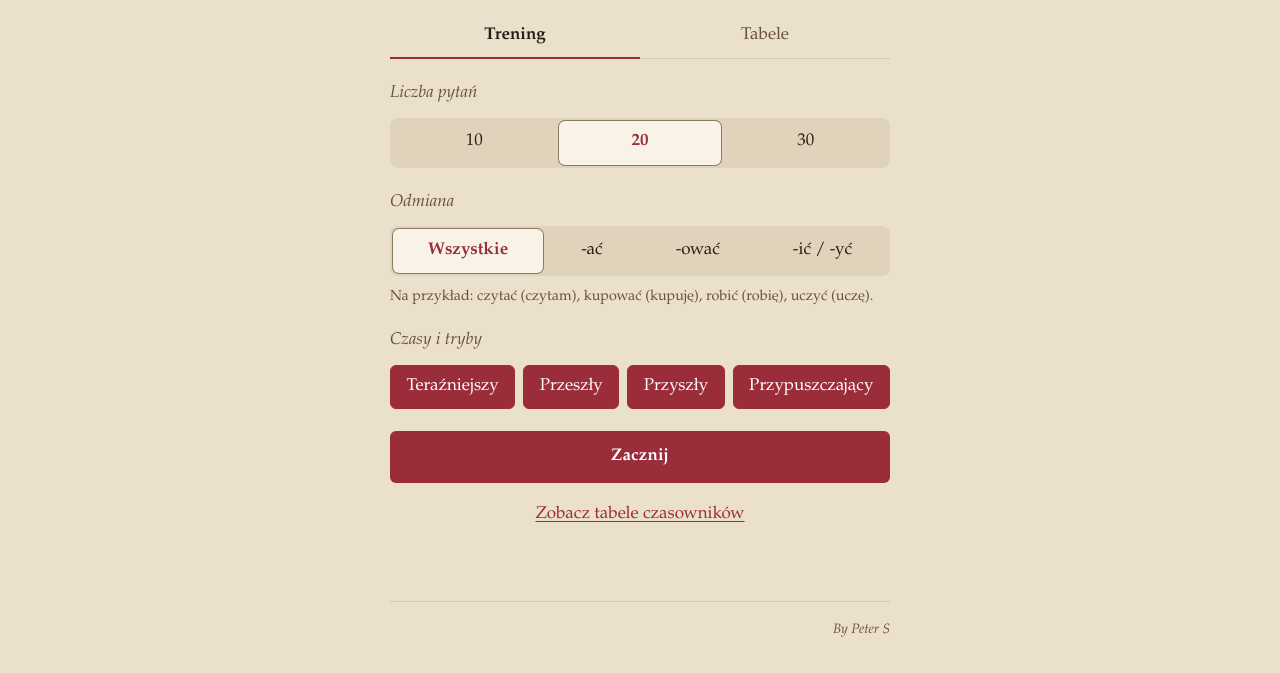
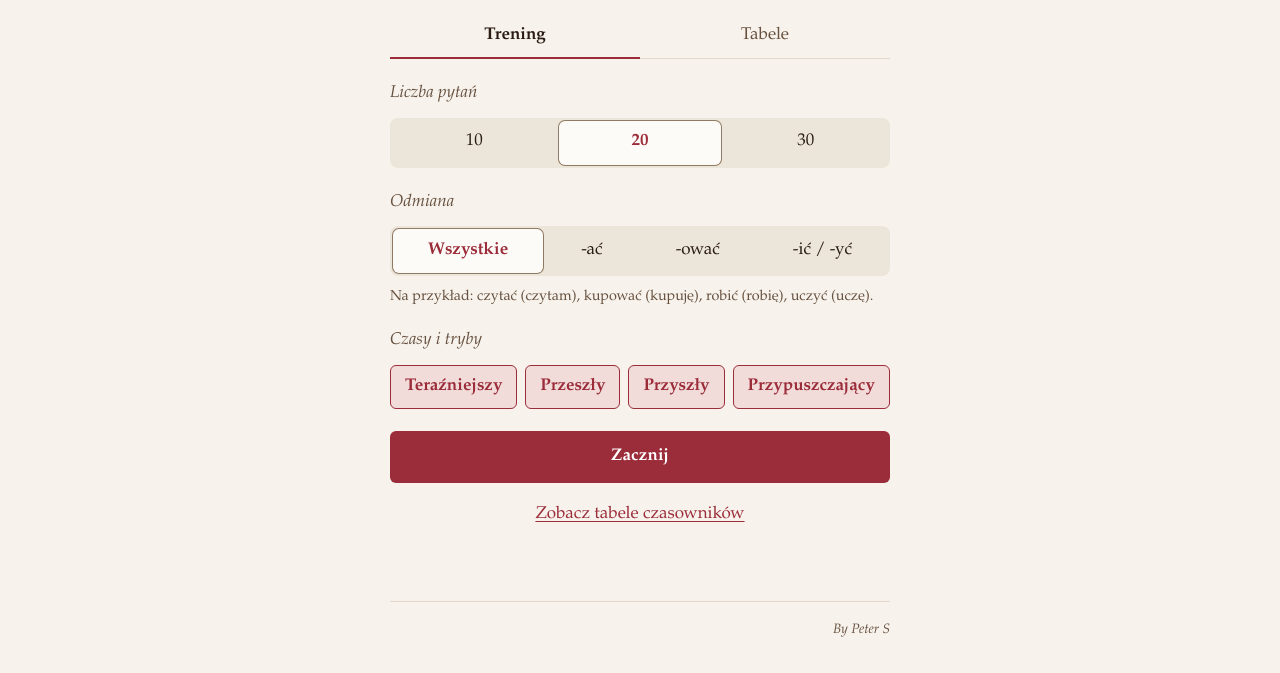
Before and after one commit to sumpe/polyverb, a plain HTML site: page polish/index.html in a window 1280 px wide. Shown: the part 145-818 px from the top of the page. Drawn offline with Linux system fonts and the light colour scheme.

Commit message:
Lighter page, softer selected options
Background moves from kraft brown (#ebe0cc) to a warm off-white (#f7f3ec),
with cards, trays and rules lightened to match; dark mode is unchanged.
Selected multi-choice options use a light tint of the accent with an
accent border and text instead of a solid fill.

```diff
--- a/polish/index.html
+++ b/polish/index.html
@@ -4,7 +4,7 @@
 <meta charset="utf-8">
 <meta name="viewport" content="width=device-width, initial-scale=1, viewport-fit=cover">
 <title>Trening polskich czasowników 🥟</title>
-<meta name="theme-color" content="#ebe0cc" media="(prefers-color-scheme: light)">
+<meta name="theme-color" content="#f7f3ec" media="(prefers-color-scheme: light)">
 <meta name="theme-color" content="#19110c" media="(prefers-color-scheme: dark)">
 <link rel="stylesheet" href="../site.css">
 <link rel="stylesheet" href="../trainer.css">
--- a/site.css
+++ b/site.css
@@ -2,12 +2,12 @@
    Each page adds its own accent colours in a <style> block after this file. */
 :root{
   --serif:"Iowan Old Style","Palatino Linotype","URW Palladio L",P052,Palatino,"Book Antiqua",Georgia,serif;
-  --paper:#ebe0cc;
-  --card:#f8f2e7;
-  --sunk:#e0d3bc;
+  --paper:#f7f3ec;
+  --card:#fdfbf7;
+  --sunk:#ece5d9;
   --ink:#2a1c13;
   --muted:#67503f;
-  --line:#d8c9b0;
+  --line:#e2d8c8;
   --edge:#8f7a63;
   --hover:rgba(42,28,19,.06);
   --focus:#2a1c13;
--- a/trainer.css
+++ b/trainer.css
@@ -22,7 +22,8 @@ body.wide .nav .in,body.wide .mast .in,body.wide main{max-width:1100px}
 .seg button.on{background:var(--card);color:var(--accent);font-weight:600;box-shadow:0 0 0 1px var(--edge)}
 .chips{display:flex;flex-wrap:wrap;gap:8px;margin:0 0 22px}
 .chips button{flex:0 0 auto;min-height:44px;padding:8px 12px;border:1px solid var(--edge);border-radius:6px;background:transparent;transition:background-color .15s,border-color .15s,color .15s}
-.chips button.on{background:var(--fill);border-color:var(--fill);color:var(--on-fill)}
+/* Selected: a light tint of the page's accent, not a solid fill, so it doesn't outweigh the rest */
+.chips button.on{background:var(--tint);border-color:var(--accent);color:var(--accent);font-weight:600}
 .tight{margin-bottom:10px}
 .chips.four{display:grid;grid-template-columns:repeat(4,auto);justify-content:stretch}
 @media (max-width:560px){.chips.four{grid-template-columns:repeat(2,minmax(0,1fr))}}
```
Also changed, not shown: index.html (+1 -1 lines), portuguese/index.html (+1 -1 lines).
